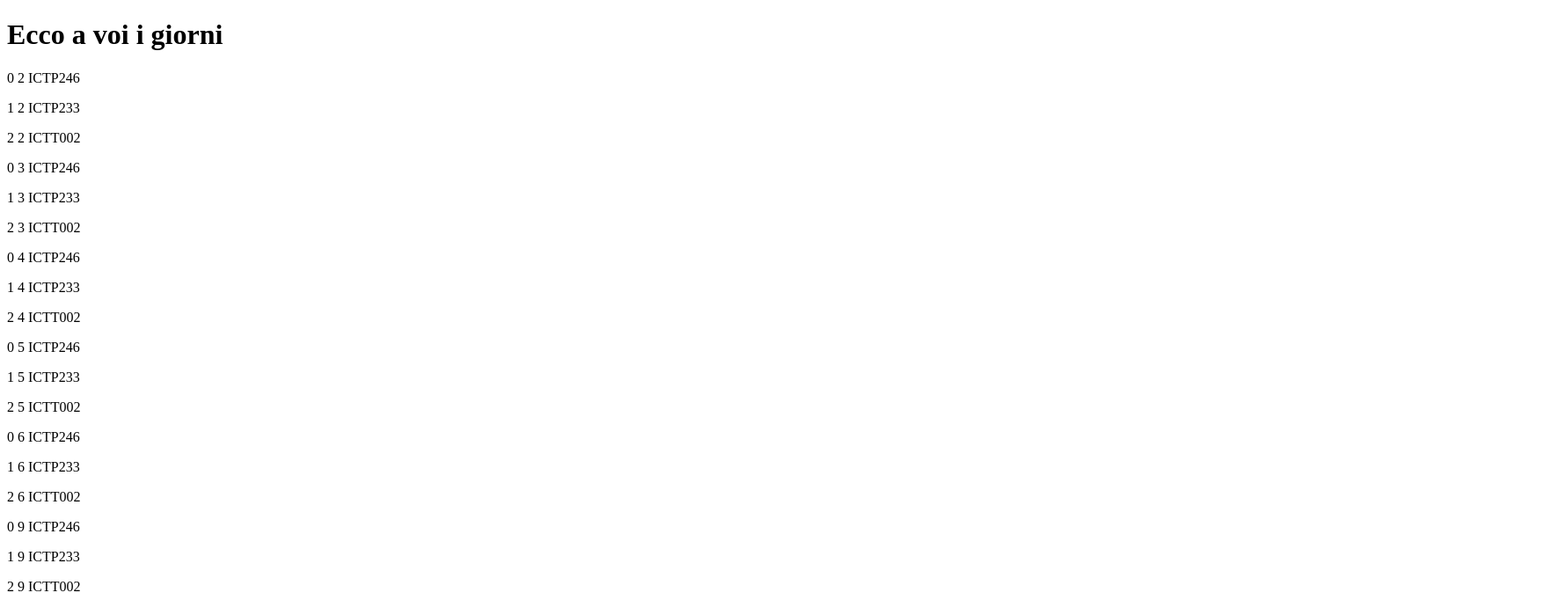
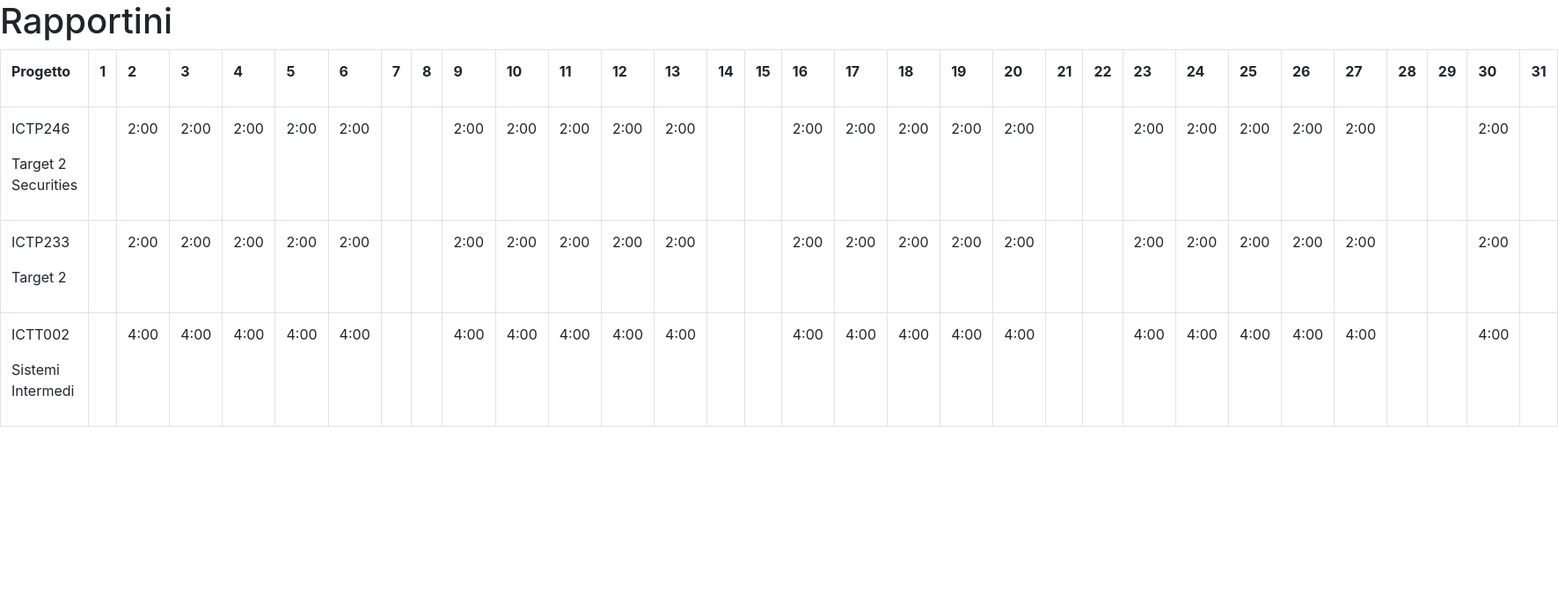
Before and after one commit to marionavarra/angular_turni, an Angular app: page / in a window 1280 px wide. Shown: the top 674 px of the page at 88% size, 1771 px wide, since content can reach past the window. Built offline with nearby package versions, Linux system fonts and the light colour scheme.

Commit message:
Rapportini completati in visualizzazione

```diff
--- a/angular.json
+++ b/angular.json
@@ -28,6 +28,7 @@
               "src/assets"
             ],
             "styles": [
+              "node_modules/bootstrap/dist/css/bootstrap.min.css",
               "src/styles.css"
             ],
             "scripts": []
@@ -124,5 +125,8 @@
       }
     }
   },
-  "defaultProject": "GettingStarted"
+  "defaultProject": "GettingStarted",
+  "cli": {
+    "analytics": "e32c5525-e246-4433-86f5-a62ebbad1cde"
+  }
 }
--- a/package.json
+++ b/package.json
@@ -16,9 +16,12 @@
     "@angular/compiler": "~11.0.4",
     "@angular/core": "~11.0.4",
     "@angular/forms": "~11.0.4",
+    "@angular/localize": "~11.0.4",
     "@angular/platform-browser": "~11.0.4",
     "@angular/platform-browser-dynamic": "~11.0.4",
     "@angular/router": "~11.0.4",
+    "@ng-bootstrap/ng-bootstrap": "^8.0.0",
+    "bootstrap": "^4.5.0",
     "rxjs": "~6.6.0",
     "tslib": "^2.0.0",
     "zone.js": "~0.10.2"
--- a/src/app/app.component.html
+++ b/src/app/app.component.html
@@ -1,14 +1,19 @@
-<h1>Ecco a voi i giorni</h1>
-
-<div>
-  <div *ngFor="let g of giorni; index as i">
-     <p *ngFor="let p of g.progetti, index as j">
-      {{ j }}
-      {{ g["giorno"] }}
-      <span *ngIf="g.progetti[j] !== undefined" >
-             {{ g.progetti[j]["codice progetto"] }}
-      </span>
-
-    </p>
-  </div>
-</div>
+<h1>Rapportini</h1>
+<table class="table table-striped table-bordered">
+  <tr>
+    <th>Progetto</th>
+    <th *ngFor="let d of giorni_del_mese">
+      <p>{{ d }} </p>
+    </th>
+  </tr>
+  <tr *ngFor="let r of righe">
+    <td>
+      <p>{{ r.progetto.codice }}</p><p>{{ r.progetto.descrizione }}</p>
+    </td>
+    <td *ngFor="let d of r.orari">
+        <span>
+          {{ d.orario }}
+        </span>
+    </td>
+  </tr>
+</table>
--- a/src/app/app.component.ts
+++ b/src/app/app.component.ts
@@ -1,6 +1,8 @@
 import { Component, OnInit } from '@angular/core';
 import { HttpClient } from "@angular/common/http";
+import { analyzeAndValidateNgModules, CompileShallowModuleMetadata } from '@angular/compiler';
 
+const DAY_MS = 60 * 60 * 24 * 1000;
 
 @Component({
   selector: 'app-root',
@@ -9,14 +11,75 @@ import { HttpClient } from "@angular/common/http";
 })
 export class AppComponent implements OnInit {
   title = 'Angular Example';
-  giorni: any = [];
+  days: any = [];
+  giorni_del_mese: any = [];
+  primo_giorno_mese = new Date;
+  progetti: any = [] ;
+  orari: any = [] ;
+  righe: any = [];
 
   constructor(private httpClient: HttpClient){}
   ngOnInit(){
+    this.httpClient.get("assets/progetti.json").subscribe(data1 =>{this.progetti = data1.progetti})
     this.httpClient.get("assets/test1.json").subscribe(data =>{
-      console.log(data);
-      this.giorni = data["giorni"];
-      console.log(this.giorni);
-    })
+    this.days = data["giorni"];
+    this.giorni_del_mese = this.getMonthDays(this.primo_giorno_mese);
+    this.progetti.forEach(p => {
+      let riga: { progetto: { codice: any; descrizione: string[]; }; giorno: any; orario: any; }[] = [];
+      this.giorni_del_mese.forEach((giorno_del_mese: any) => {
+        let trovato = false;
+        this.days.forEach((giorno: { giorno: any; }) => {
+          giorno.giorno = Number(giorno.giorno);
+          if(giorno.giorno === giorno_del_mese){
+            giorno.progetti.forEach((progetto: {progetto: any;}) => {
+            trovato = true;
+              if(p["codice progetto"] === progetto["codice progetto"])
+                riga.push({giorno: giorno.giorno, orario: progetto.orario});
+            })
+          }
+        });
+        if (!trovato){
+          riga.push({giorno: giorno_del_mese, orario: null})
+        }
+    });
+      this.righe.push({progetto: {codice: p["codice progetto"], descrizione: p["descrizione progetto"]},orari: riga});
+    });
+    console.log(this.days);
+
+
+    console.log(this.primo_giorno_mese.getDate())
+    console.log(this.getCalendarStartDay())
+    /*console.log(this.getCalendarDays(this.primo_giorno_mese))*/
+    console.log(this.giorni_del_mese)
+    console.log(this.progetti)
+    console.log(this.righe)
+
+  })
+
+}
+  getCalendarStartDay(date = new Date) {
+    const [year, month] = [date.getFullYear(), date.getMonth()];
+    const firstDayOfMonth = new Date(year, month, 1).getTime();
+    return this.range(1,7)
+      .map(num => new Date(firstDayOfMonth - DAY_MS * num))
+      .find(dt => dt.getDay() === 1)
+  }
+  getCalendarDays(date = new Date) {
+    const calendarStartTime =  this.getCalendarStartDay(date).getTime();
+
+    return this.range(0, 41)
+      .map(num => new Date(calendarStartTime + DAY_MS * num));
+  }
+  getMonthDays(date = new Date) {
+    const [year, month] = [date.getFullYear(), date.getMonth()];
+    const firstDayOfMonth = new Date(year, month, 1).getTime();
+    const lastDayOfMonth = new Date(year, month+1, 0).getTime();
+    const numberOfDayOfMonth = new Date(year, month+1, 0).getDate();
+    return this.range(0, numberOfDayOfMonth - 1)
+      .map(num => new Date(firstDayOfMonth + DAY_MS * num).getDate());
+  }
+
+  private range(start: number, end: number, length = end - start + 1) {
+    return Array.from({ length }, (_, i) => start + i)
   }
 }
--- a/src/app/app.module.ts
+++ b/src/app/app.module.ts
@@ -2,7 +2,7 @@ import { BrowserModule } from '@angular/platform-browser';
 import { NgModule } from '@angular/core';
 import { HttpClientModule } from '@angular/common/http'
 import { AppComponent } from './app.component';
-
+import { NgbModule } from '@ng-bootstrap/ng-bootstrap';
 
 @NgModule({
   declarations: [
@@ -10,7 +10,8 @@ import { AppComponent } from './app.component';
   ],
   imports: [
     BrowserModule,
-    HttpClientModule
+    HttpClientModule,
+    NgbModule
   ],
   providers: [],
   bootstrap: [AppComponent]
--- /dev/null
+++ b/src/assets/progetti.json
@@ -0,0 +1,18 @@
+{"progetti": [
+    {
+        "id": 1,
+        "codice progetto": "ICTP246",
+        "descrizione progetto": "Target 2 Securities"
+    },
+    {
+        "id": 2,
+        "codice progetto": "ICTP233",
+        "descrizione progetto": "Target 2"
+    },
+    {
+        "id": 3,
+        "codice progetto": "ICTT002",
+        "descrizione progetto": "Sistemi Intermedi"
+    }
+]
+}
--- a/src/polyfills.ts
+++ b/src/polyfills.ts
@@ -1,3 +1,7 @@
+/***************************************************************************************************
+ * Load `$localize` onto the global scope - used if i18n tags appear in Angular templates.
+ */
+import '@angular/localize/init';
 /**
  * This file includes polyfills needed by Angular and is loaded before the app.
  * You can add your own extra polyfills to this file.
```
Also changed, not shown: 1 other file (tests, documents, lock files or other folders).
